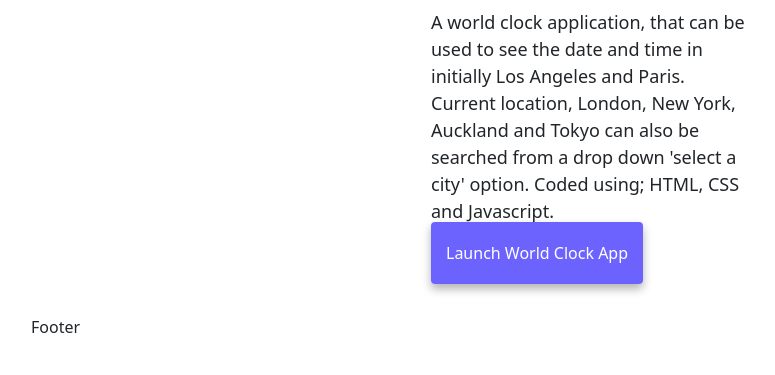
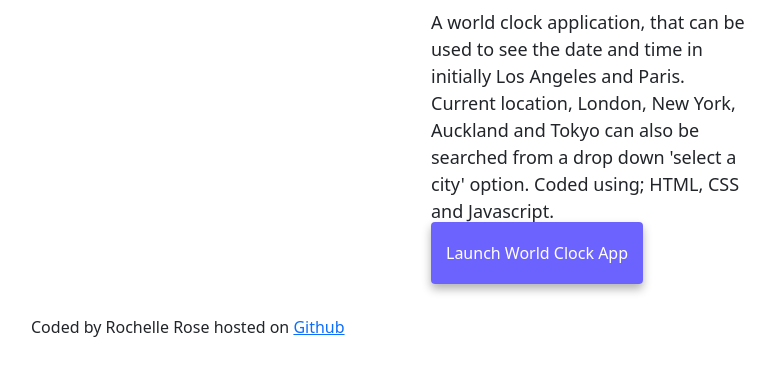
Before and after one commit to RTROSE27/My-portfolio, a plain HTML site: page index.html in a window 1280 px wide. Shown: the part 1173-1548 px from the top of the page, without its empty margins (221-996 px from the left). Drawn offline with nearby package versions, Linux system fonts and the light colour scheme.

Commit message:
Update index.html

```diff
--- a/index.html
+++ b/index.html
@@ -126,7 +126,12 @@
           >
         </div>
       </div>
-      <footer>Footer</footer>
+      <footer>
+        Coded by Rochelle Rose hosted on
+        <a href="https://github.com/RTROSE27/My-portfolio" target="_blank"
+          >Github</a
+        >
+      </footer>
     </div>
   </body>
 </html>
```
